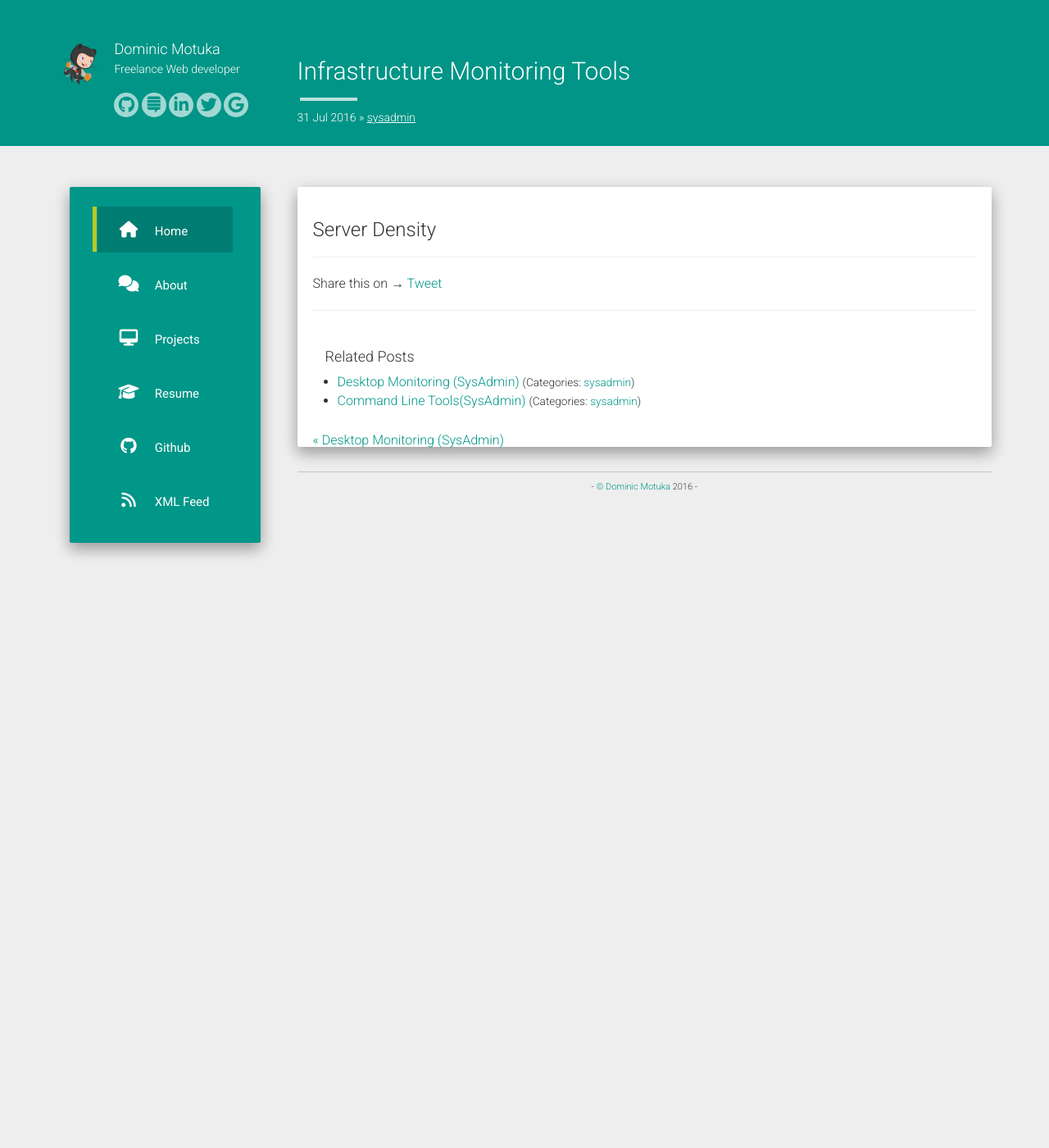
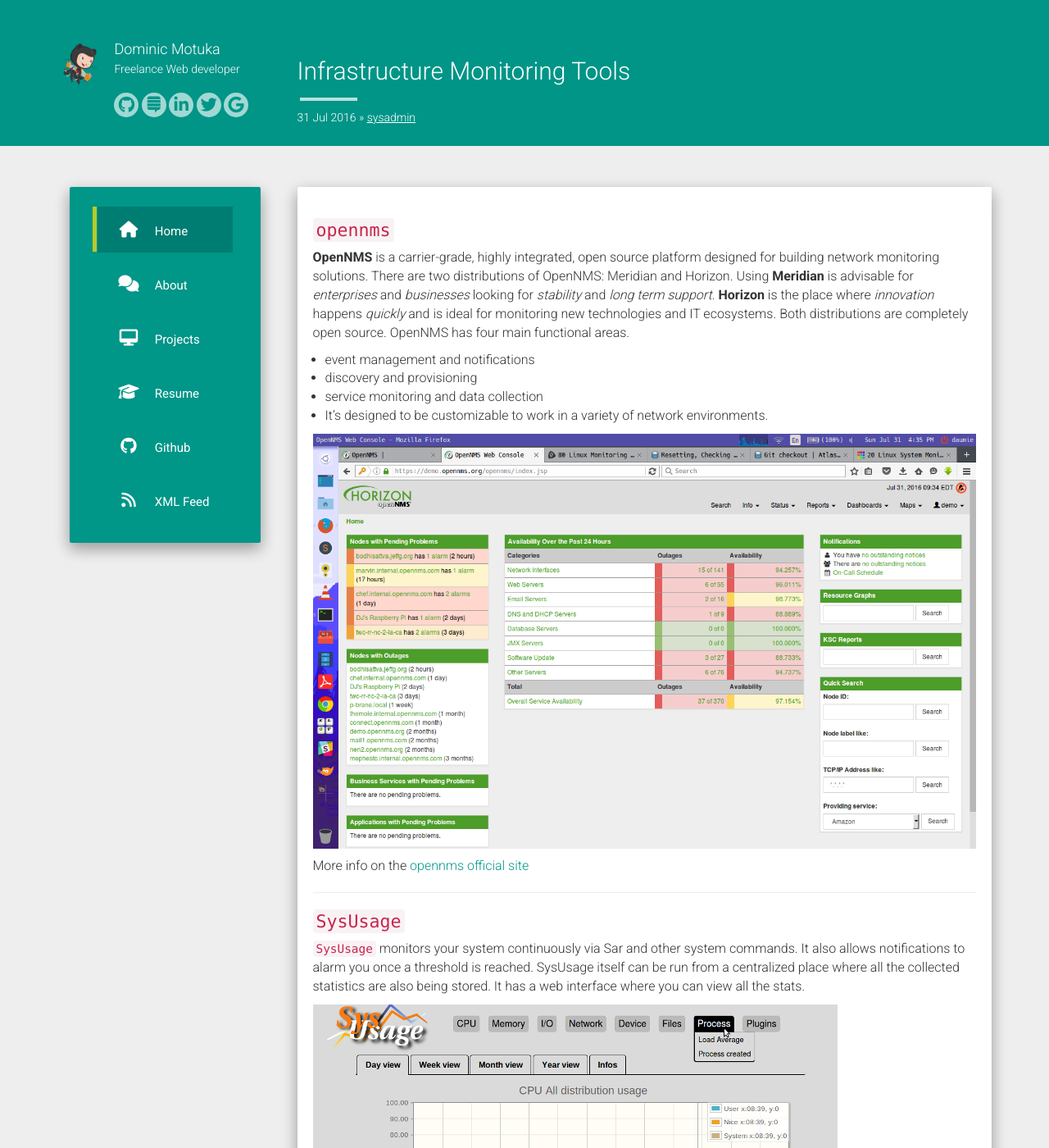
Before and after one commit to daumie/blog, a Jekyll site: the page built from _posts/2016-07-31-infrastructure-monitoring-tools.md, in a window 1280 px wide and 1400 px high. Shown: the whole window at 82% size. Built offline with Jekyll 4.4.1, drawn with Linux system fonts in a browser that asks for light colours; nearby versions of some CDN libraries; comment, search, counter and statistics services are not loaded; some of the changed text lies outside the part shown.

Commit message:
add infrastructure monitoring tools

```diff
--- a/_posts/2016-07-31-infrastructure-monitoring-tools.md
+++ b/_posts/2016-07-31-infrastructure-monitoring-tools.md
@@ -5,4 +5,35 @@ date:   2016-07-31 08:50:39
 categories: sysadmin
 ---
 
-### Server Density
+### `opennms`
+**OpenNMS** is a carrier-grade, highly integrated, open source platform designed for building network monitoring solutions. There are two distributions of OpenNMS: Meridian and Horizon. Using **Meridian** is advisable for *enterprises* and *businesses* looking for *stability* and *long term support*. **Horizon** is the place where *innovation* happens *quickly* and is ideal for monitoring new technologies and IT ecosystems. Both distributions are completely open source.
+OpenNMS has four main functional areas.
+
+- event management and notifications
+- discovery and provisioning
+- service monitoring and data collection
+- It’s designed to be customizable to work in a variety of network environments.
+
+![opennms](/assets/img/infrastructure_monitoring/opennms.png)
+
+More info on the [opennms official site](http://www.opennms.org/en)
+
+---
+
+### `SysUsage`
+`SysUsage` monitors your system continuously via Sar and other system commands. It also allows notifications to alarm you once a threshold is reached. SysUsage itself can be run from a centralized place where all the collected statistics are also being stored. It has a web interface where you can view all the stats.
+
+![sysusage](/assets/img/infrastructure_monitoring/sysusage.png)
+
+More info on the [ SysUsage Official site](http://sysusage.darold.net/)
+
+---
+
+### `brainypdm`
+**BrainyPDM** _(a.k.a. Brainy Performance Data Management)_ is an open source system performance data management and monitoring tool. It gathers performance data management and monitoring tool that has the capability to gather data from nagios or another generic source to make graphs. It’s cross-platform, has custom graphs and is web based.
+
+![brainypdm](/assets/img/infrastructure_monitoring/brainypdm.png)
+
+BrainyPDM project [summary](https://www.openhub.net/p/brainypdm)
+
+---
```
